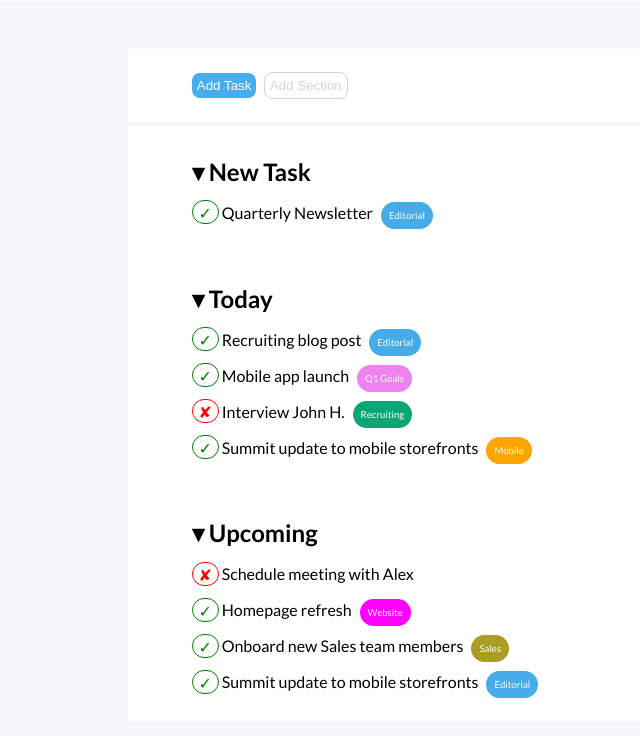
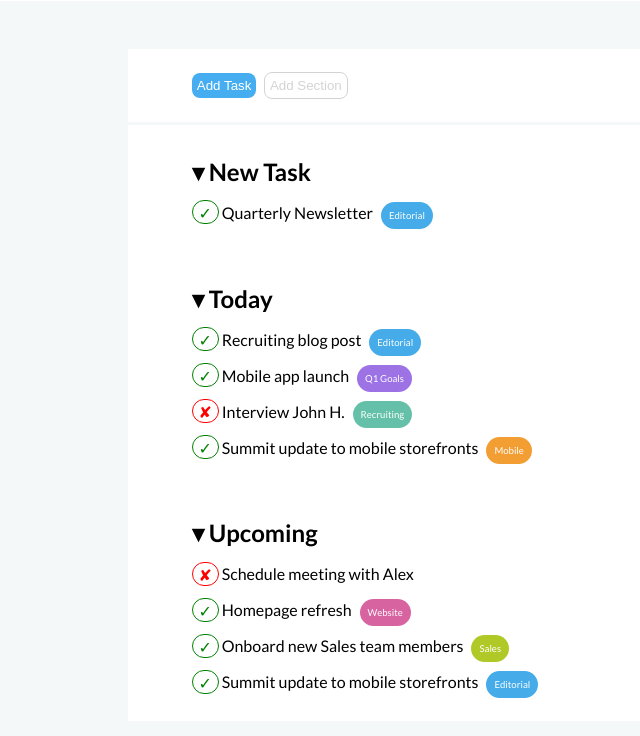
Before and after one commit to AndreaFumagalli4/html-css-toboolist, a plain HTML site: page index.html in a window 1280 px wide. Shown: the part 88-824 px from the top of the page, without its empty margins (0-640 px from the left). Drawn offline with Linux system fonts and the light colour scheme.

Commit message:
edit tag colors

```diff
--- a/css/style.css
+++ b/css/style.css
@@ -104,21 +104,21 @@ ul.list span.editorial{
 }
 
 ul.list span.q1-goals{
-    background-color: violet;
+    background-color: #9c72e4;
 }
 
 ul.list span.recruiting{
-    background-color: #0ba674;
+    background-color: #64c0a9;
 }
 
 ul.list span.mobile{
-    background-color: orange;
+    background-color: #f29e33;
 }
 
 ul.list span.website{
-    background-color: magenta;
+    background-color: #d863a1;
 }
 
 ul.list span.sales{
-    background-color: #ab9c23;
+    background-color: #b0c926;
 }
```
